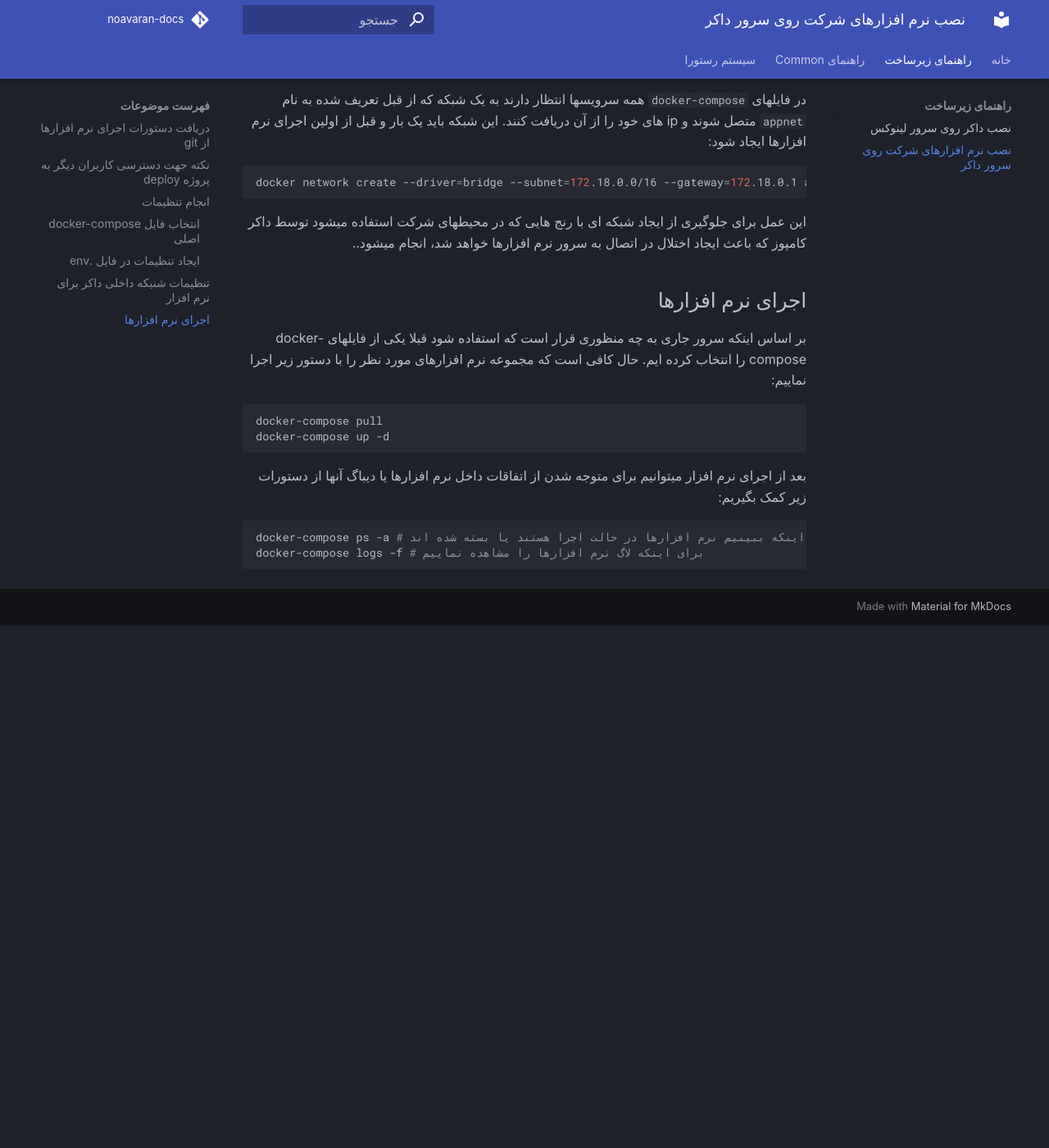
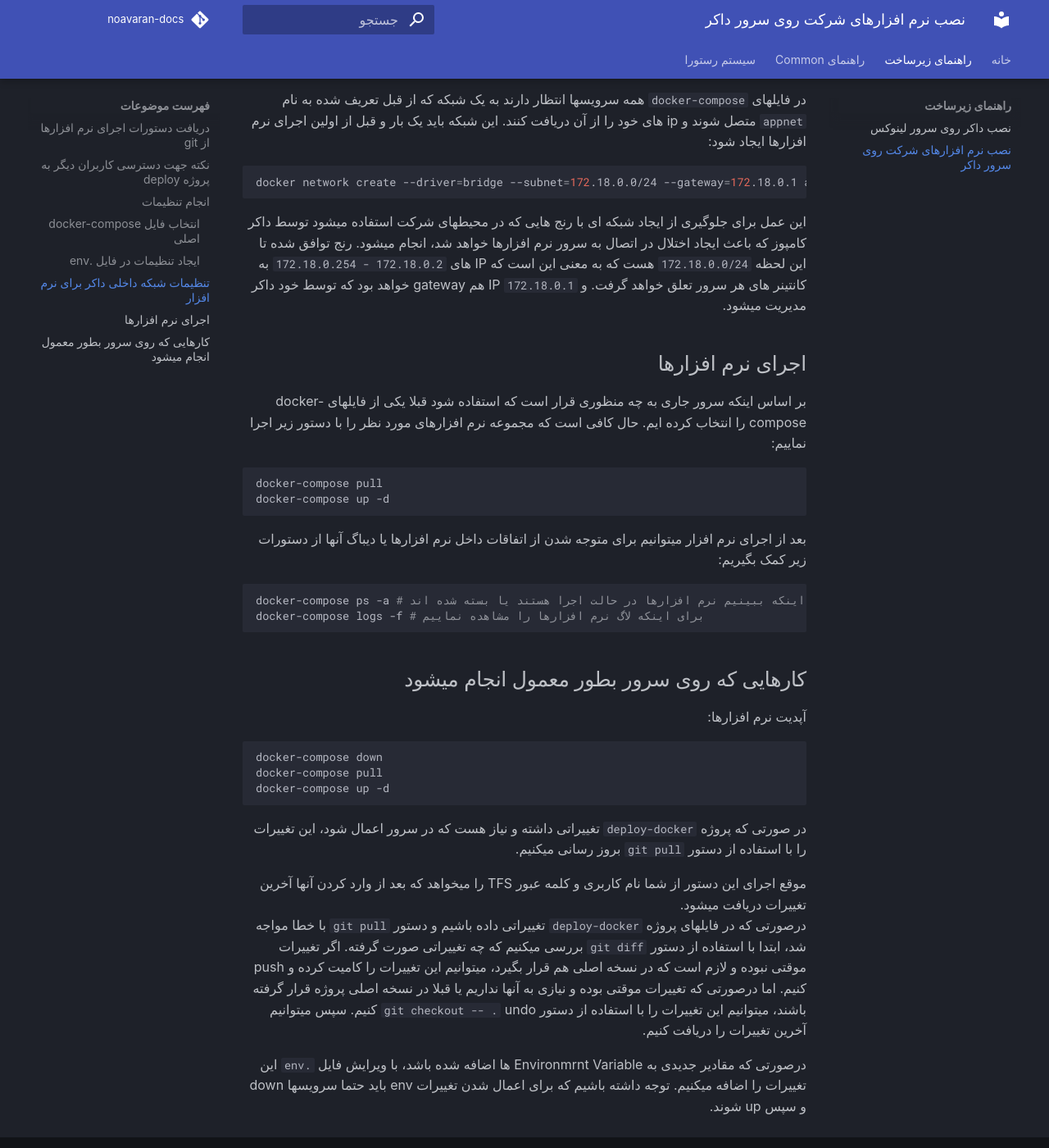
Before and after one commit to blue-innovators/noavaran-docs, an MkDocs documentation site: the page built from docs/infrastructure/setup-apps.md, in a window 1280 px wide and 1400 px high, scrolled down 1323 px. Shown: the whole window at 82% size. Built offline with MkDocs 1.6.1 and Material for MkDocs 9.7.7, drawn with Linux system fonts in a browser that asks for light colours; some web fonts are replaced; comment, search, counter and statistics services are not loaded; before the commit the page ends 2086 px from its top, so only the background shows below that.

Commit message:
add some detailed descriptions for applications

````diff
--- a/docs/infrastructure/setup-apps.md
+++ b/docs/infrastructure/setup-apps.md
@@ -35,12 +35,12 @@ cp .env.sample .env
 ```
 سپس فایل `.env` جدید را ویرایش میکنیم تا به تنظیمات صحیح برسیم.
 
-## تنظیمات شنبکه داخلی داکر برای نرم افزار
+## تنظیمات شبکه داخلی داکر برای نرم افزار
 در فایلهای `docker-compose` همه سرویسها انتظار دارند به یک شبکه که از قبل تعریف شده به نام `appnet` متصل شوند و ip های خود را از آن دریافت کنند. این شبکه باید یک بار و قبل از اولین اجرای نرم افزارها ایجاد شود:
 ```sh
-docker network create --driver=bridge --subnet=172.18.0.0/16 --gateway=172.18.0.1 appnet
+docker network create --driver=bridge --subnet=172.18.0.0/24 --gateway=172.18.0.1 appnet
 ```
-این عمل برای جلوگیری از ایجاد شبکه ای با رنج هایی که در محیطهای شرکت استفاده میشود توسط داکر کامپوز که باعث ایجاد اختلال در اتصال به سرور نرم افزارها خواهد شد، انجام میشود..
+این عمل برای جلوگیری از ایجاد شبکه ای با رنج هایی که در محیطهای شرکت استفاده میشود توسط داکر کامپوز که باعث ایجاد اختلال در اتصال به سرور نرم افزارها خواهد شد، انجام میشود. رنج توافق شده تا این لحظه `172.18.0.0/24` هست که به معنی این است که IP های `172.18.0.2 - 172.18.0.254` به کانتینر های هر سرور تعلق خواهد گرفت. و IP `172.18.0.1` هم gateway خواهد بود که توسط خود داکر مدیریت میشود.
 
 ## اجرای نرم افزارها
 بر اساس اینکه سرور جاری به چه منظوری قرار است که استفاده شود قبلا یکی از فایلهای docker-compose را انتخاب کرده ایم.
@@ -54,3 +54,20 @@ docker-compose up -d
 docker-compose ps -a # برای اینکه ببینیم نرم افزارها در حالت اجرا هستند یا بسته شده اند
 docker-compose logs -f # برای اینکه لاگ نرم افزارها را مشاهده نماییم
 ```
+
+## کارهایی که روی سرور بطور معمول انجام میشود
+آپدیت نرم افزارها:
+```sh
+docker-compose down
+docker-compose pull
+docker-compose up -d
+```
+در صورتی که پروژه `deploy-docker` تغییراتی داشته و نیاز هست که در سرور اعمال شود، این تغییرات را با استفاده از دستور `git pull` بروز رسانی میکنیم.
+
+موقع اجرای این دستور از شما نام کاربری و کلمه عبور TFS را میخواهد که بعد از وارد کردن آنها آخرین تغییرات دریافت میشود.
+درصورتی که در فایلهای پروژه `deploy-docker` تغییراتی داده باشیم و دستور `git pull` با خطا مواجه شد،
+ابتدا با استفاده از دستور `git diff` بررسی میکنیم که چه تغییراتی صورت گرفته. اگر تغییرات موقتی نبوده و لازم است که در نسخه اصلی هم قرار بگیرد، میتوانیم این تغییرات را کامیت کرده و push کنیم. اما درصورتی که تغییرات موقتی بوده و نیازی به آنها نداریم یا قبلا در نسخه اصلی پروژه قرار گرفته باشند، میتوانیم این تغییرات را با استفاده از دستور `git checkout -- .` undo کنیم.
+سپس میتوانیم آخرین تغییرات را دریافت کنیم.
+
+درصورتی که مقادیر جدیدی به Environmrnt Variable ها اضافه شده باشد، با ویرایش فایل `.env` این تغییرات را اضافه میکنیم.
+توجه داشته باشیم که برای اعمال شدن تغییرات env باید حتما سرویسها down و سپس up شوند.
````
Also changed, not shown: docs/infrastructure/setup-linux-server.md (+2 -0 lines).
